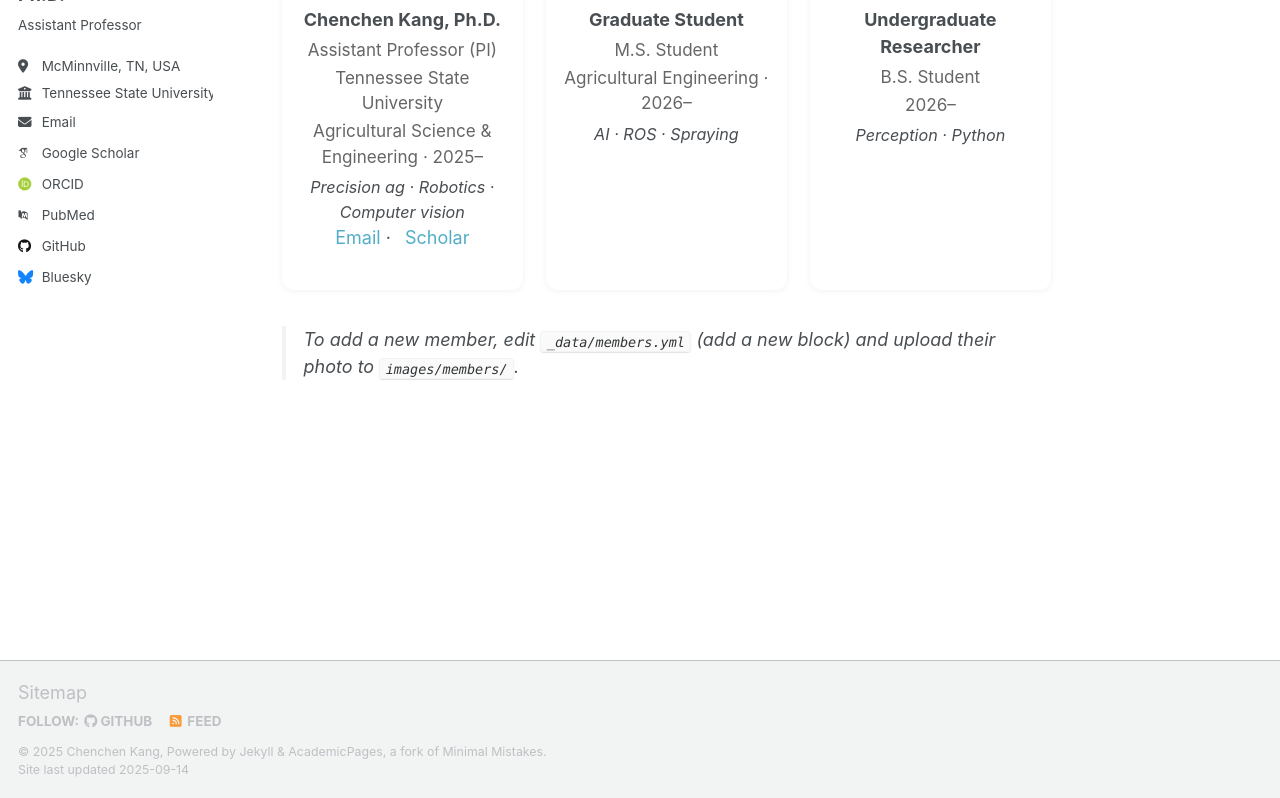
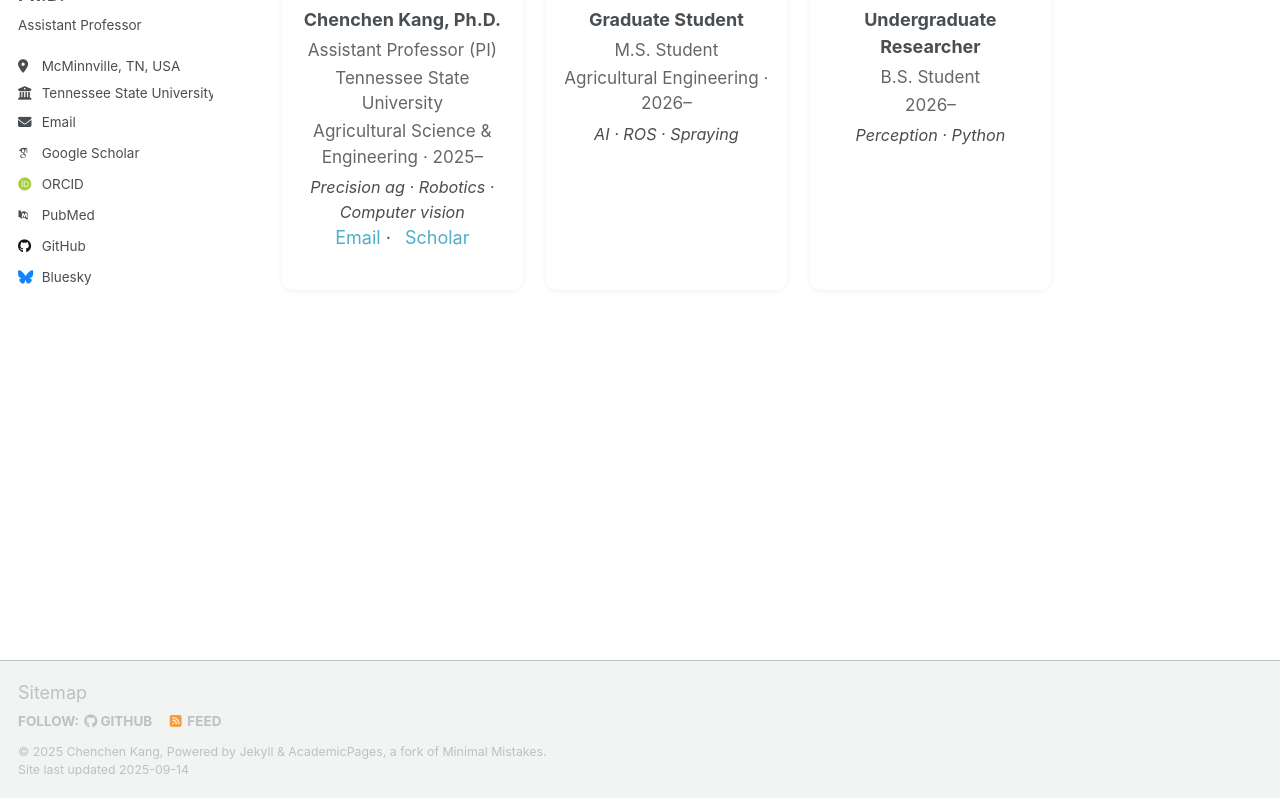
Before and after one commit to ChenchenKang/web, a Jekyll site: the page built from _pages/members.md, in a window 1280 px wide and 1079 px high, cut to the strip 281-1079 px from the top of the window. Built offline with Jekyll 4.4.1, drawn with Linux system fonts in a browser that asks for light colours; some web fonts are replaced; a script that is not in the unit is left out.

Commit message:
Update members.md

```diff
--- a/_pages/members.md
+++ b/_pages/members.md
@@ -42,5 +42,3 @@ author_profile: true
   </div>
 {% endfor %}
 </div>
-
-> To add a new member, edit `_data/members.yml` (add a new block) and upload their photo to `images/members/`.
```
